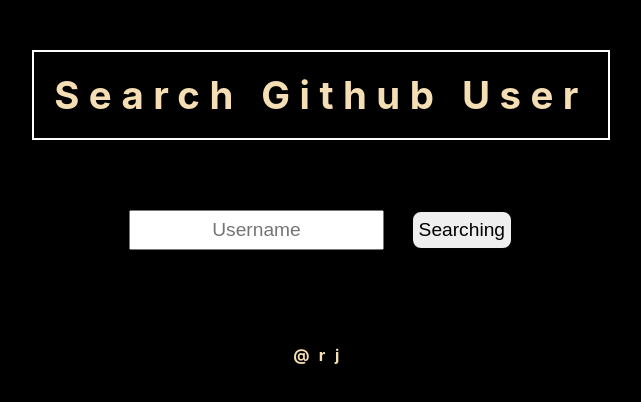
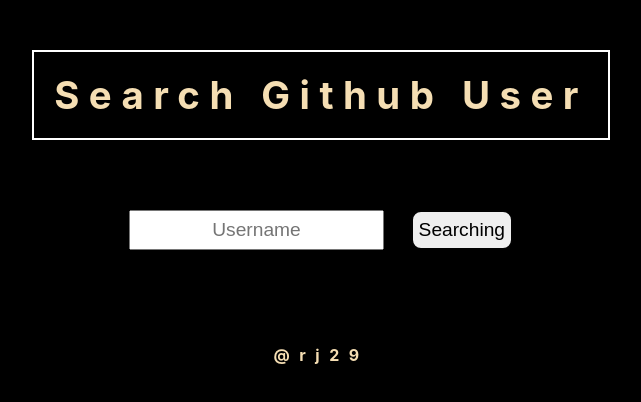
Before and after one commit to 29rj/usersearch, a React (Create React App) app: page / in a window 1280 px wide. Shown: the top 402 px of the page, without its empty margins (319-960 px from the left). Built offline with nearby package versions, Linux system fonts and the light colour scheme.

Commit message:
Footer Changed

```diff
--- a/src/footer.js
+++ b/src/footer.js
@@ -1,7 +1,7 @@
 const Footer = () => {
     return (
         <h4>
-            @rj
+            @rj29
         </h4>
      );
 }
```
